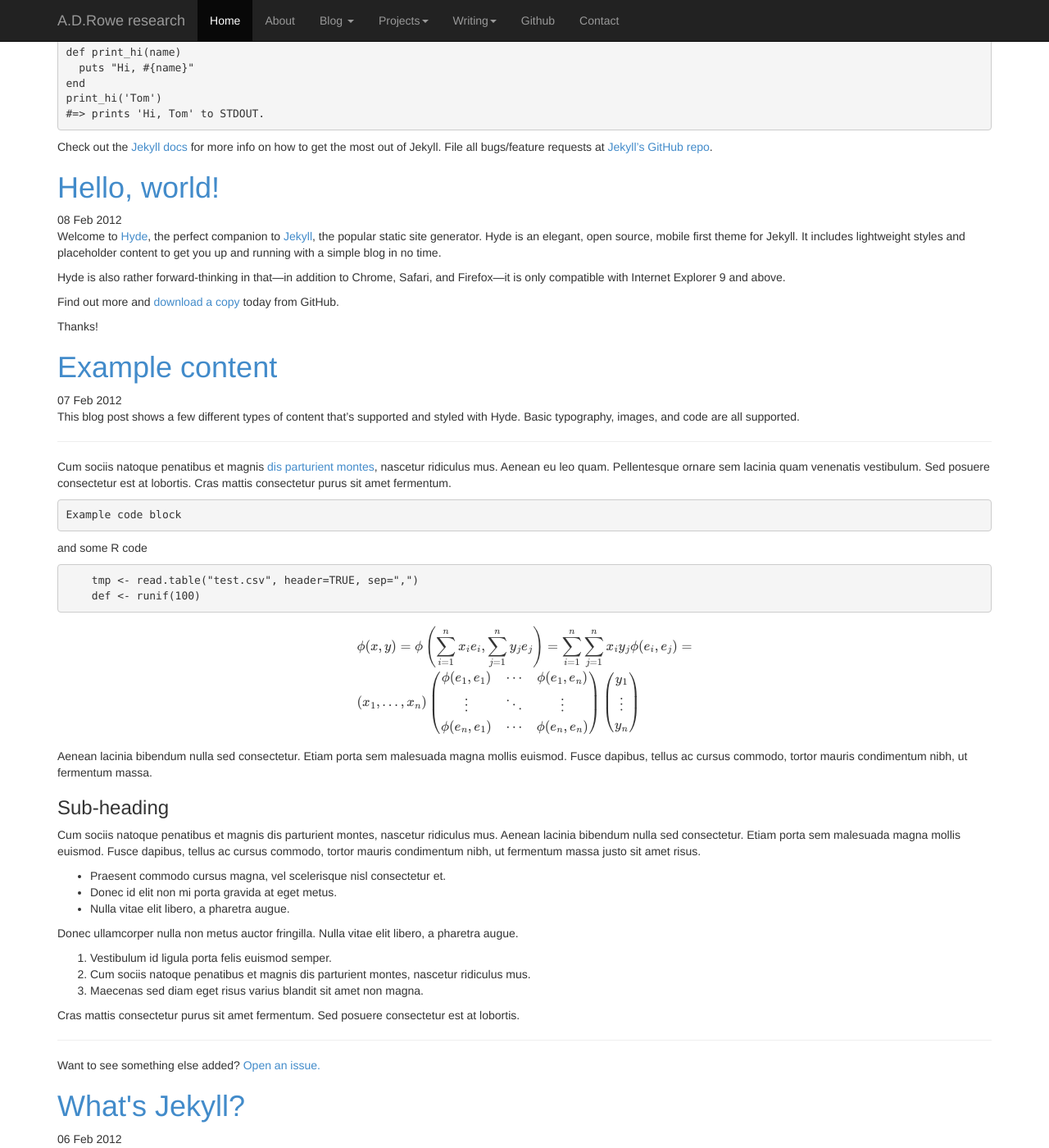
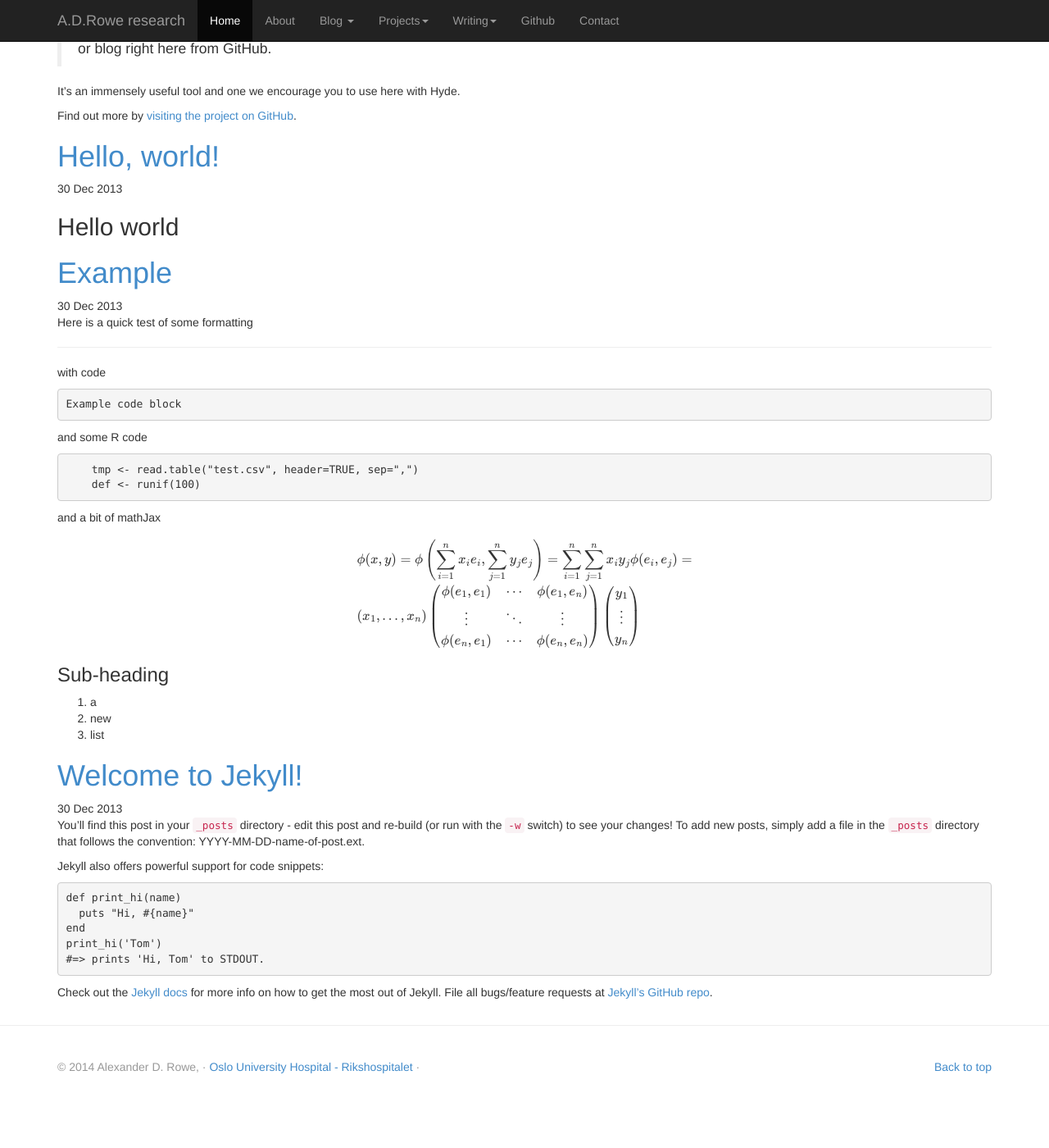
Before and after one commit to adrowe1/adrowe1.github.io, a Jekyll site: the page built from articles.md, in a window 1280 px wide and 1400 px high, scrolled down 389 px. Shown: the whole window at 82% size. Built offline with Jekyll 4.4.1, drawn with Linux system fonts in a browser that asks for light colours; nearby versions of some CDN libraries; Markdown is read by kramdown in place of the engine named in the settings; formulas are drawn with MathJax 3; after the commit the page ends 1710 px from its top, so only the background shows below that; some of the changed text lies outside the part shown.

Commit message:
replace dummy posts

```diff
--- a/_posts/2012-02-07-example-content.md
+++ /dev/null
@@ -1,68 +0,0 @@
----
-layout: post
-title: Example content
-heading: Mathjax test
-categories: blog
-tags:
-  - single-molecule
-  - DNA
-  - laser-tweezer
-  - quadruplex
-comments: true
----
-
-This blog post shows a few different types of content that's supported and styled with Hyde. Basic typography, images, and code are all supported.
-
------
-
-Cum sociis natoque penatibus et magnis <a href="#">dis parturient montes</a>, nascetur ridiculus mus. Aenean eu leo quam. Pellentesque ornare sem lacinia quam venenatis vestibulum. Sed posuere consectetur est at lobortis. Cras mattis consectetur purus sit amet fermentum.
-
-    Example code block
-
-and some R code
-
-{% highlight R %}
-    tmp <- read.table("test.csv", header=TRUE, sep=",")
-    def <- runif(100)
-{% endhighlight %}
-
-<div>
-$$
-\begin{align*}
-  & \phi(x,y) = \phi \left(\sum_{i=1}^n x_ie_i, \sum_{j=1}^n y_je_j \right)
-  = \sum_{i=1}^n \sum_{j=1}^n x_i y_j \phi(e_i, e_j) = \\
-  & (x_1, \ldots, x_n) \left( \begin{array}{ccc}
-      \phi(e_1, e_1) & \cdots & \phi(e_1, e_n) \\
-      \vdots & \ddots & \vdots \\
-      \phi(e_n, e_1) & \cdots & \phi(e_n, e_n)
-    \end{array} \right)
-  \left( \begin{array}{c}
-      y_1 \\
-      \vdots \\
-      y_n
-    \end{array} \right)
-\end{align*}
-$$
-</div>
-
-Aenean lacinia bibendum nulla sed consectetur. Etiam porta sem malesuada magna mollis euismod. Fusce dapibus, tellus ac cursus commodo, tortor mauris condimentum nibh, ut fermentum massa.
-
-### Sub-heading
-
-Cum sociis natoque penatibus et magnis dis parturient montes, nascetur ridiculus mus. Aenean lacinia bibendum nulla sed consectetur. Etiam porta sem malesuada magna mollis euismod. Fusce dapibus, tellus ac cursus commodo, tortor mauris condimentum nibh, ut fermentum massa justo sit amet risus.
-
-* Praesent commodo cursus magna, vel scelerisque nisl consectetur et.
-* Donec id elit non mi porta gravida at eget metus.
-* Nulla vitae elit libero, a pharetra augue.
-
-Donec ullamcorper nulla non metus auctor fringilla. Nulla vitae elit libero, a pharetra augue.
-
-1. Vestibulum id ligula porta felis euismod semper.
-2. Cum sociis natoque penatibus et magnis dis parturient montes, nascetur ridiculus mus.
-3. Maecenas sed diam eget risus varius blandit sit amet non magna.
-
-Cras mattis consectetur purus sit amet fermentum. Sed posuere consectetur est at lobortis.
-
------
-
-Want to see something else added? <a href="https://github.com/mdo/hyde/issues/new">Open an issue.</a>
--- a/_posts/2012-02-08-hello-world.md
+++ /dev/null
@@ -1,17 +0,0 @@
----
-layout: post
-title: Hello, world!
-heading: simple post
-categories: blog
-tags:
-  - test
-comments: true
----
-
-Welcome to [Hyde](http://andhyde.com), the perfect companion to [Jekyll](http://jekyllrb.com), the popular static site generator. Hyde is an elegant, open source, mobile first theme for Jekyll. It includes lightweight styles and placeholder content to get you up and running with a simple blog in no time.
-
-Hyde is also rather forward-thinking in that—in addition to Chrome, Safari, and Firefox—it is only compatible with Internet Explorer 9 and above.
-
-Find out more and [download a copy](https://github.com/mdo/hyde) today from GitHub.
-
-Thanks!
--- a/_posts/2012-02-06-whats-jekyll.md
+++ b/_posts/2014-01-05-Test-4.md
@@ -1,8 +1,9 @@
 ---
 layout: post
-title: What's Jekyll?
+title: Test 4
 heading: Something else
 categories: blog
+date:   2014-01-05 20:25:00
 tags:
   - single-molecule
   - DNA
--- /dev/null
+++ b/_posts/2014-01-05-example.md
@@ -0,0 +1,57 @@
+---
+layout: post
+title: Example
+heading: Mathjax test
+categories: blog
+date:   2013-12-30 21:50:01
+tags:
+  - single-molecule
+  - DNA
+  - laser-tweezer
+  - quadruplex
+comments: true
+---
+
+Here is a quick test of some formatting
+
+-----
+
+with code
+
+    Example code block
+
+and some R code
+
+{% highlight R %}
+    tmp <- read.table("test.csv", header=TRUE, sep=",")
+    def <- runif(100)
+{% endhighlight %}
+
+and a bit of mathJax
+
+<div>
+$$
+\begin{align*}
+  & \phi(x,y) = \phi \left(\sum_{i=1}^n x_ie_i, \sum_{j=1}^n y_je_j \right)
+  = \sum_{i=1}^n \sum_{j=1}^n x_i y_j \phi(e_i, e_j) = \\
+  & (x_1, \ldots, x_n) \left( \begin{array}{ccc}
+      \phi(e_1, e_1) & \cdots & \phi(e_1, e_n) \\
+      \vdots & \ddots & \vdots \\
+      \phi(e_n, e_1) & \cdots & \phi(e_n, e_n)
+    \end{array} \right)
+  \left( \begin{array}{c}
+      y_1 \\
+      \vdots \\
+      y_n
+    \end{array} \right)
+\end{align*}
+$$
+</div>
+
+
+
+### Sub-heading
+
+1. a
+2. new
+3. list
--- /dev/null
+++ b/_posts/2014-01-05-hello-world.md
@@ -0,0 +1,12 @@
+---
+layout: post
+title: Hello, world!
+heading: simple post
+date:   2013-12-30 21:50:01
+categories: blog
+tags:
+  - test
+comments: true
+---
+
+##Hello world
```
